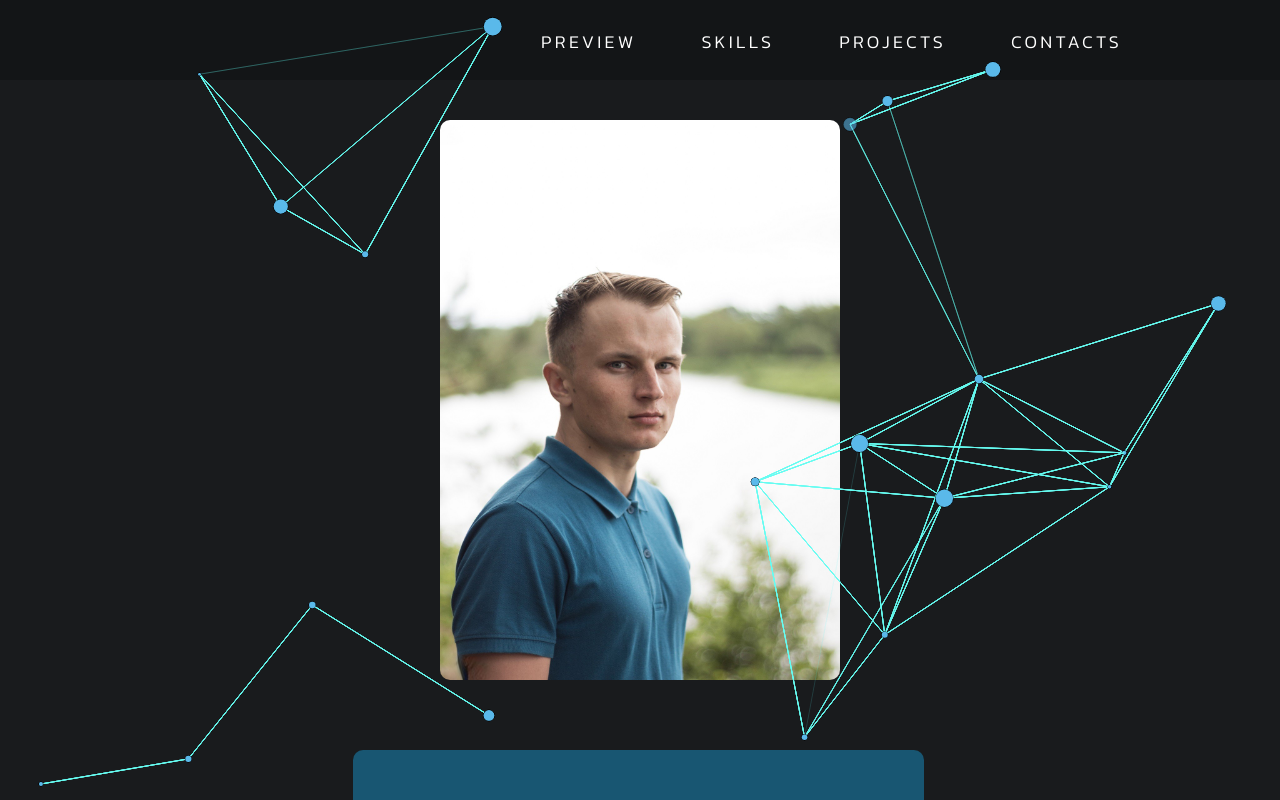
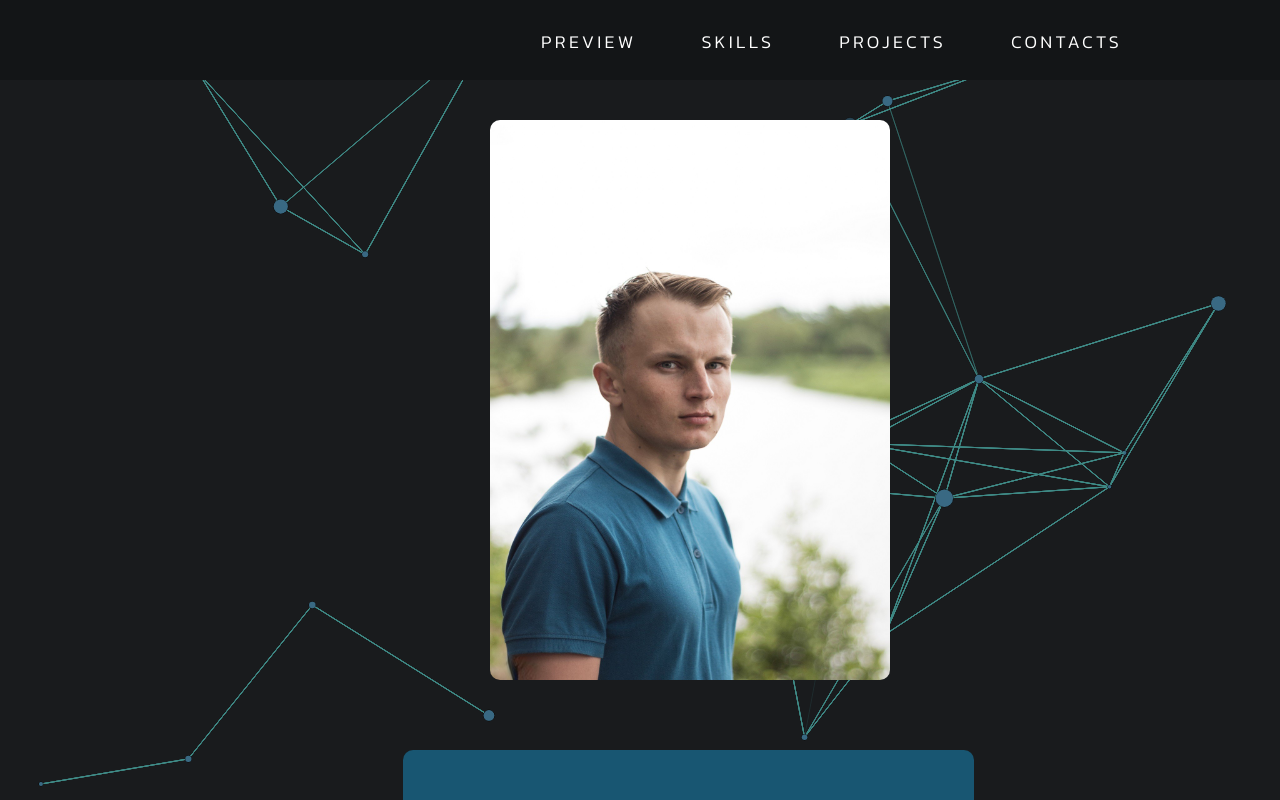
Before and after one commit to Metaloziz/portfolio, a React (Create React App) app: page / in a window 1280 px wide. Shown: the top 800 px of the page. Built offline with nearby package versions, Linux system fonts and the light colour scheme; a web font is replaced by a local one; what assets would draw is missing.

Commit message:
refactoring

```diff
--- a/src/components/Contacts/Contacts.module.scss
+++ b/src/components/Contacts/Contacts.module.scss
@@ -3,11 +3,13 @@
 
 .generalBlock {
   @include generalBlock();
+  position: relative;
   display: flex;
   flex-direction: column;
   background-color: $backgroundColorSecond;
   min-height: 80vh;
   height: auto;
+  z-index: 2;
 
   .container {
     @include container();
--- a/src/components/Footer/Footer.module.scss
+++ b/src/components/Footer/Footer.module.scss
@@ -20,6 +20,7 @@
     padding: 0;
 
     .cubesBlock {
+      position: relative;
       padding: 1vh;
       display: flex;
       background-color: $backgroundColorSecond;
--- a/src/components/Header/Header.module.scss
+++ b/src/components/Header/Header.module.scss
@@ -3,6 +3,7 @@
 
 .generalBlock {
   @include generalBlock();
+  position: relative;
   display: flex;
   justify-content: flex-end;
   align-items: center;
@@ -11,4 +12,5 @@
   height: auto;
   background-color: $backgroundColorSecond;
   gap: 20%;
+  z-index: 2;
 }
--- a/src/components/Preview/Preview.module.scss
+++ b/src/components/Preview/Preview.module.scss
@@ -3,6 +3,7 @@
 
 .generalBlock {
   @include generalBlock();
+  position: relative;
   height: auto;
   min-height: 100vh;
   display: flex;
@@ -10,6 +11,7 @@
 
   .container {
     @include container();
+    position: relative;
     //height: auto;
     //min-height: 100%;
     justify-content: space-around;
@@ -45,6 +47,7 @@
       @include imageCenterProperty();
       position: relative;
       transition: all ease 1s;
+      z-index: 3;
     }
   }
 }
@@ -56,13 +59,18 @@
 }
 
 .particles {
-  position: absolute;
+  //position: fixed !important;
   width: 100px;
   height: 100px;
-  //top: 0;
-  //left: 0;
-  //bottom: 0;
-  //right: 0;
-  opacity: 1;
+  top: 0;
+  left: 0;
+  bottom: 0;
+  right: 0;
+  opacity: 0.5;
   z-index: 0;
+
+  & > div {
+    //position: fixed !important;
+    z-index: 0;
+  }
 }
--- a/src/components/Preview/Preview.tsx
+++ b/src/components/Preview/Preview.tsx
@@ -1,4 +1,5 @@
-import { FC, ReactElement } from 'react';
+/* eslint-disable */
+import {FC, ReactElement} from 'react';
 
 import Tilt from 'react-parallax-tilt';
 import Particles from 'react-tsparticles';
@@ -7,7 +8,7 @@ import ReactTypingEffect from 'react-typing-effect';
 import style from './Preview.module.scss';
 
 import img1 from 'assets/images/ava.jpg';
-import { particleParams } from 'components/Preview/data/data';
+import {particleParams} from 'components/Preview/data/data';
 
 type BackgroundImage = {
   backgroundImage: string;
@@ -19,6 +20,7 @@ const obj1: BackgroundImage = {
 
 export const Preview: FC = (): ReactElement => (
   <div id="preview" className={style.generalBlock}>
+    <Particles className={style.particles} params={particleParams} width={"100px"} height={"100px"}/>
     <div className={style.container}>
       <Tilt
         transitionSpeed={10000}
@@ -28,7 +30,7 @@ export const Preview: FC = (): ReactElement => (
         scale={1}
         gyroscope
       >
-        <div className={style.photo} style={obj1} />
+        <div className={style.photo} style={obj1}/>
       </Tilt>
       <Tilt
         transitionSpeed={10000}
@@ -47,9 +49,6 @@ export const Preview: FC = (): ReactElement => (
           />
         </div>
       </Tilt>
-      <div className={style.particles}>
-        <Particles className={style.particles} params={particleParams} />
-      </div>
     </div>
   </div>
 );
--- a/src/components/Preview/data/data.ts
+++ b/src/components/Preview/data/data.ts
@@ -1,6 +1,9 @@
 export const particleParams = {
   fpsLimit: 30,
   particles: {
+    width: {
+      value: 100,
+    },
     number: {
       value: 20,
       density: {
--- a/src/components/Projects/ProjectItem/ProjectItem.module.scss
+++ b/src/components/Projects/ProjectItem/ProjectItem.module.scss
@@ -36,19 +36,19 @@
       transition: all ease .5s;
       @include imageCenterProperty();
 
-      //&::before {
-      //  position: relative;
-      //  content: '';
-      //  background-color: $backgroundColorSecond;
-      //  border-radius: 20px;
-      //  opacity: 0;
-      //  top: 0;
-      //  bottom: 0;
-      //  left: 0;
-      //  right: 0;
-      //  transition: all ease 1s;
-      //  z-index: 10;
-      //}
+      &::before {
+        position: relative;
+        content: '';
+        background-color: $backgroundColorSecond;
+        border-radius: 20px;
+        opacity: 1;
+        top: 0;
+        bottom: 0;
+        left: 0;
+        right: 0;
+        transition: all ease 1s;
+        //z-index: 10;
+      }
 
       &:hover::before {
         opacity: 0.7;
@@ -82,7 +82,7 @@
     &:hover {
       transform: scale(0.98);
       border-radius: 20px;
-      filter: brightness(40%);
+      //filter: brightness(40%); ////      ----------------------
 
       button {
         background-color: $primaryColor;
--- a/src/components/Skills/Skills.module.scss
+++ b/src/components/Skills/Skills.module.scss
@@ -3,9 +3,11 @@
 
 .generalBlock {
   @include generalBlock();
+  position: relative;
   background-color: $backgroundColorSecond;
   min-height: 100vh;
   height: auto;
+  z-index: 2;
 
   .container {
     @include container();
```
